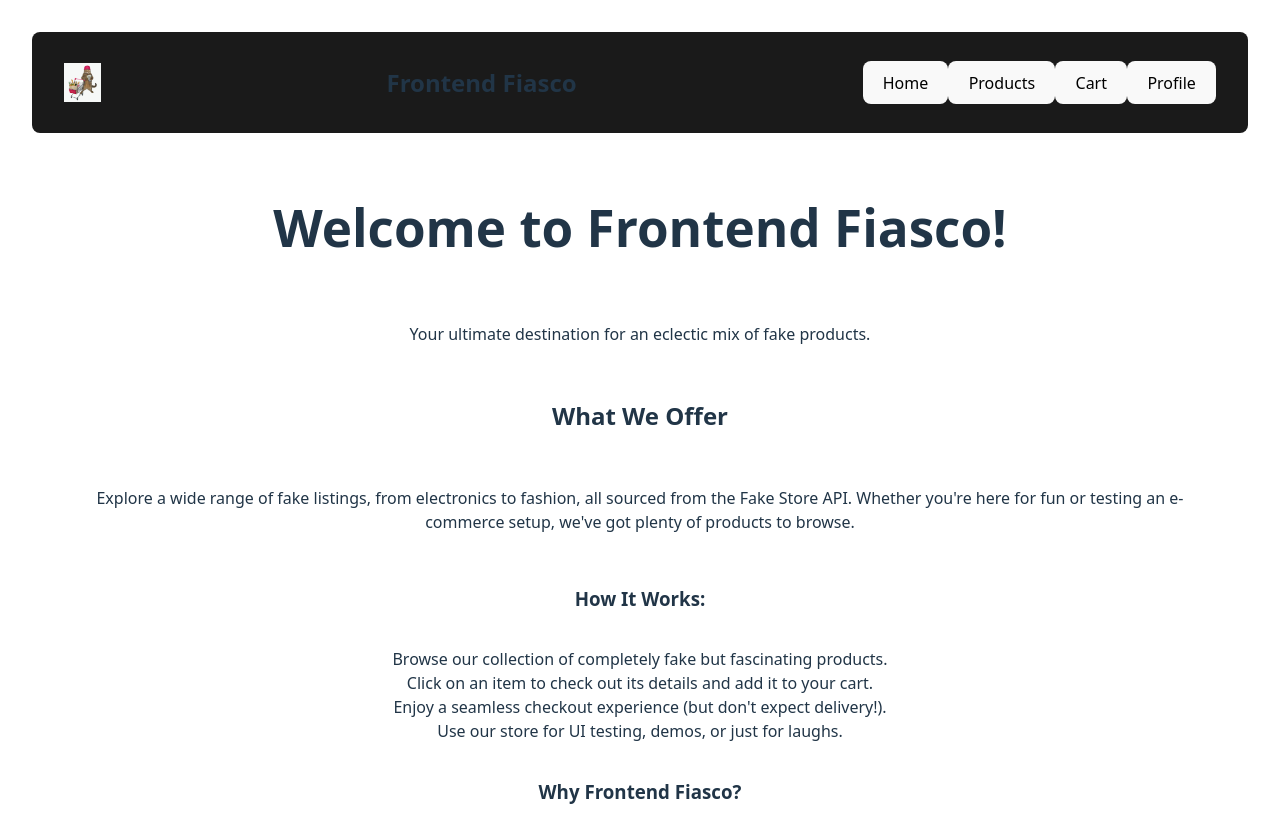
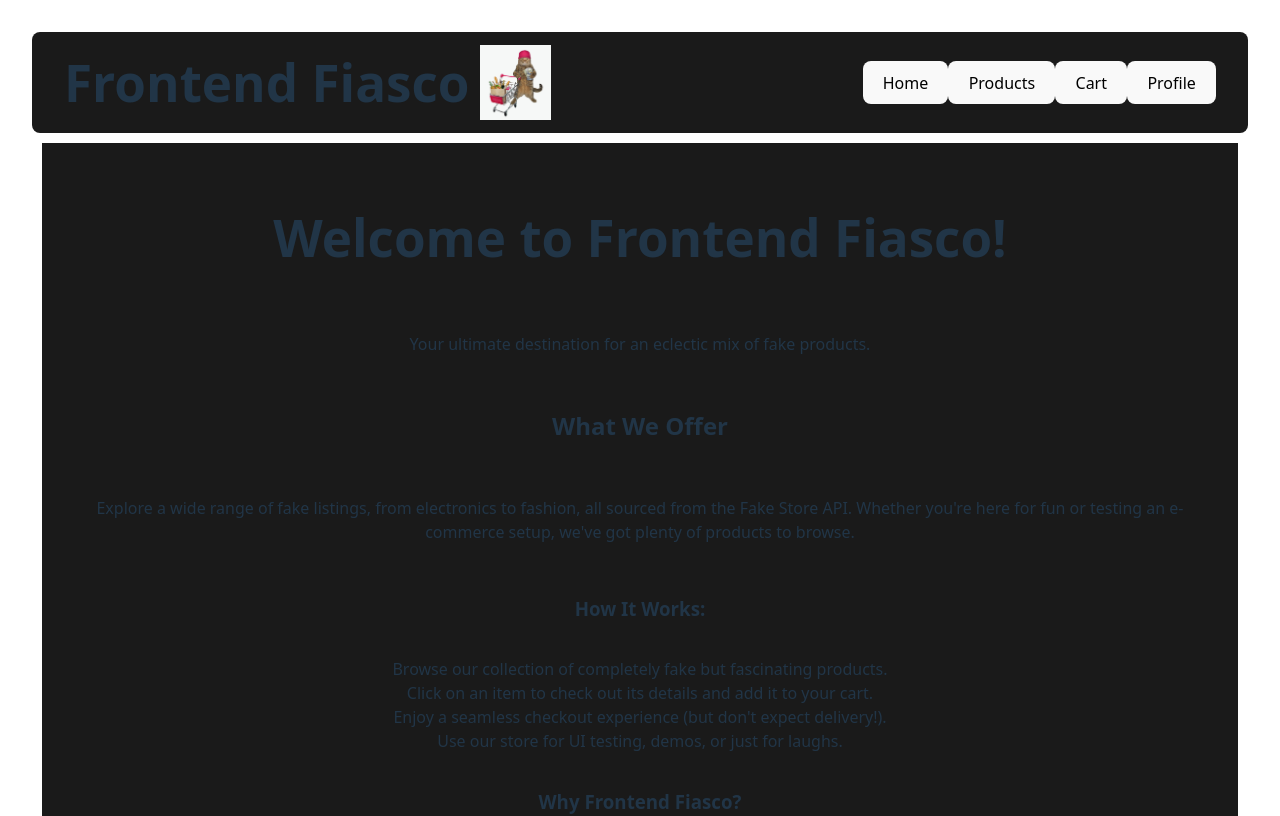
Before and after one commit to salzahir/ShoppingCart, a React (Vite) app in the folder frontend-fiasco/: page / in a window 1280 px wide. Shown: the top 816 px of the page. Built offline with nearby package versions, Linux system fonts and the light colour scheme.

Commit message:
🖼️ Improved Header Layout – Wrapped title & logo for better styling

```diff
--- a/frontend-fiasco/src/Header.jsx
+++ b/frontend-fiasco/src/Header.jsx
@@ -4,8 +4,10 @@ import logo from "./assets/logo.jpg";
 function Header() {
     return (
         <header className="header">
-            <img src={logo} alt="Front End Fiasco Logo" />
-            <h2>Frontend Fiasco</h2>
+            <div className="title">
+                <h1>Frontend Fiasco</h1>
+                <img src={logo} alt="Front End Fiasco Logo" />
+            </div>
             <nav>
                 <Link to="/"><button>Home</button></Link>
                 <Link to="/products"><button>Products</button></Link>
--- a/frontend-fiasco/src/index.css
+++ b/frontend-fiasco/src/index.css
@@ -72,6 +72,8 @@ button:focus-visible {
   flex-direction: column;
   gap: 1em;
   padding: 2em;
+   margin: 10px;
+  background-color: #1a1a1a;
 }
 
 .home ul {
@@ -91,9 +93,17 @@ button:focus-visible {
   border-radius: 8px;
   margin-top: 0;
 }
+
 .header img {
-  height: 2.4em;
+  height: 75px;
   width: auto;
+}
+
+.title {
+  display: flex;
+  align-items: center;
+  justify-content: space-around;
+  gap: 10px;
 }
 
 
```
